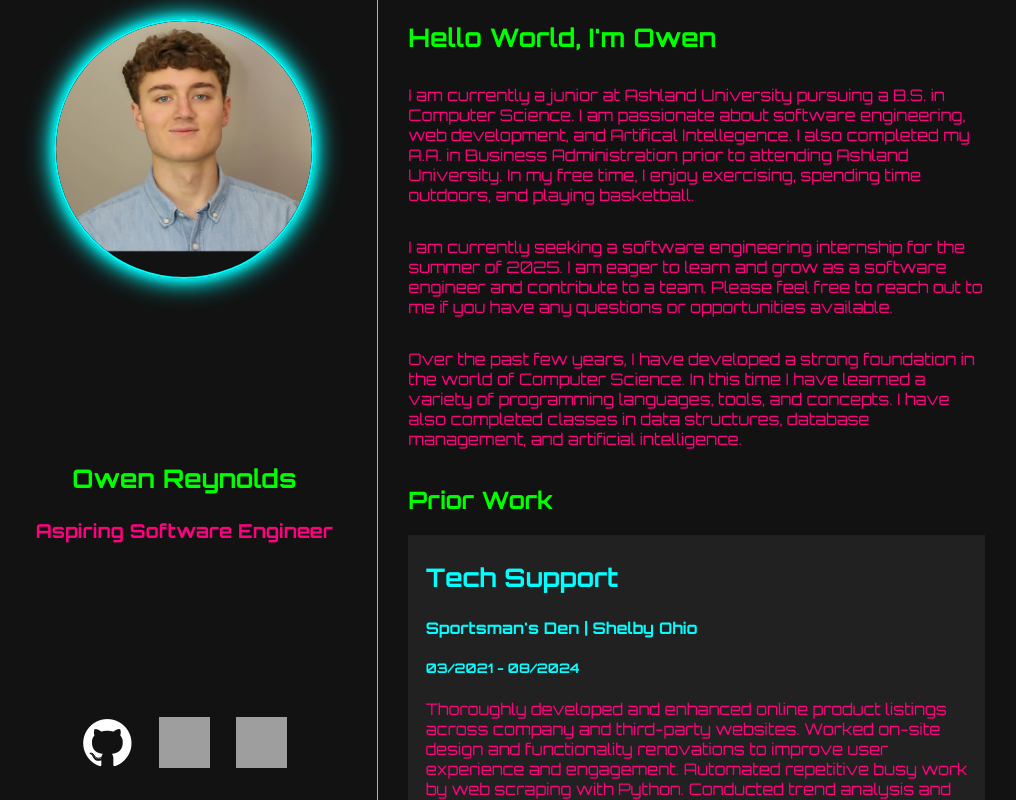
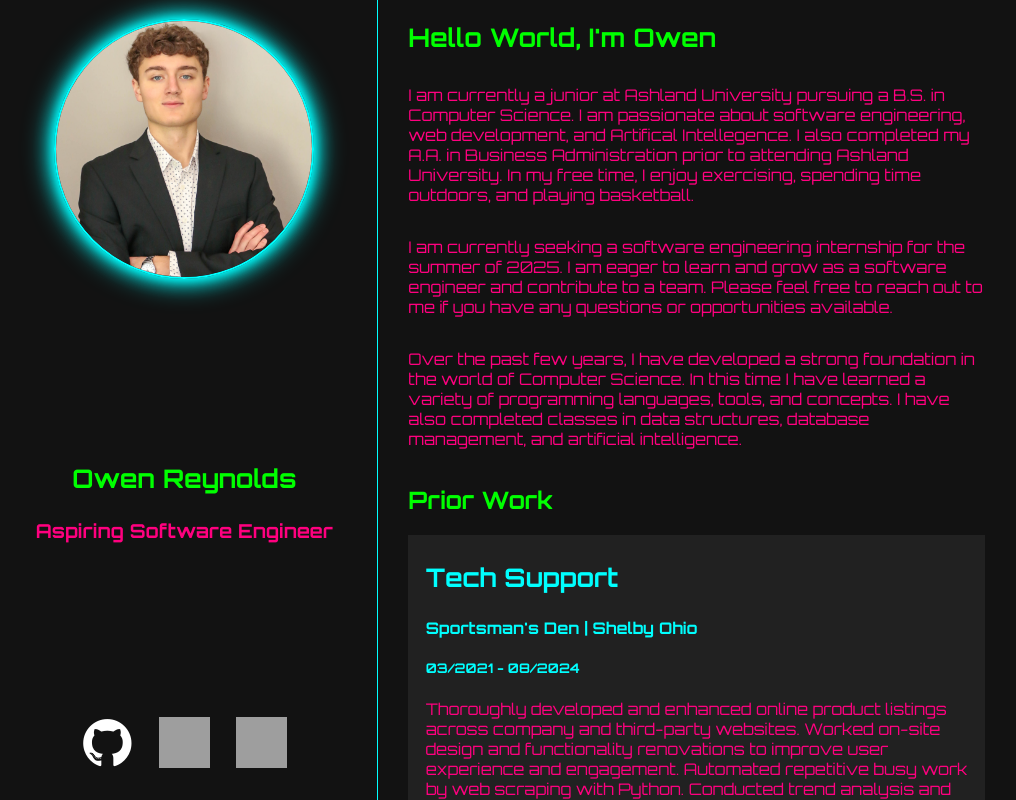
Before and after one commit to Owen-Reynolds/personalwebsite, a React (Vite) app in the folder frontend/: page / in a window 1280 px wide. Shown: the top 800 px of the page, without its empty margins (136-1152 px from the left). Built offline with nearby package versions, Linux system fonts and the light colour scheme; grey boxes are pictures that could not be loaded.

Commit message:
Changed Profile Picture

```diff
--- a/frontend/src/components/Header/Header.css
+++ b/frontend/src/components/Header/Header.css
@@ -17,10 +17,9 @@
     height: 20vw;
     display: flex;
     align-items: center;
-    justify-content: center;
-    overflow: hidden; /* Prevents any image overflow */
+    overflow: hidden;
     position: relative;
-    margin: 5% auto; /* Centers the container horizontally */
+    margin: 5% auto;
     box-shadow: 0 0 10px #00FFFF, 0 0 20px #00FFFF, 0 0 30px #00FFFF;
     transition: 0.3s ease-in-out;
 }
@@ -33,12 +32,11 @@
     width: 100%;
     height: 100%;
     object-fit: cover;
-    border-radius: 50%;
     transition: 0.3s ease-in-out;
 }
 
 .photoContainer:hover img {
-    filter: brightness(1.2);
+    filter: brightness(1.1);
 }
 
 .headerTextContainer{
--- a/frontend/src/components/Header/Header.jsx
+++ b/frontend/src/components/Header/Header.jsx
@@ -1,7 +1,7 @@
 import React from 'react';
 import './Header.css';
 ;
-import profilepic from '../../assets/IMG_0686.png';
+import profilepic from '../../assets/IMG_0729.jpg';
 
 export default function Header() {
 
```
Also changed, not shown: frontend/src/assets/IMG_0729.jpg (added).
